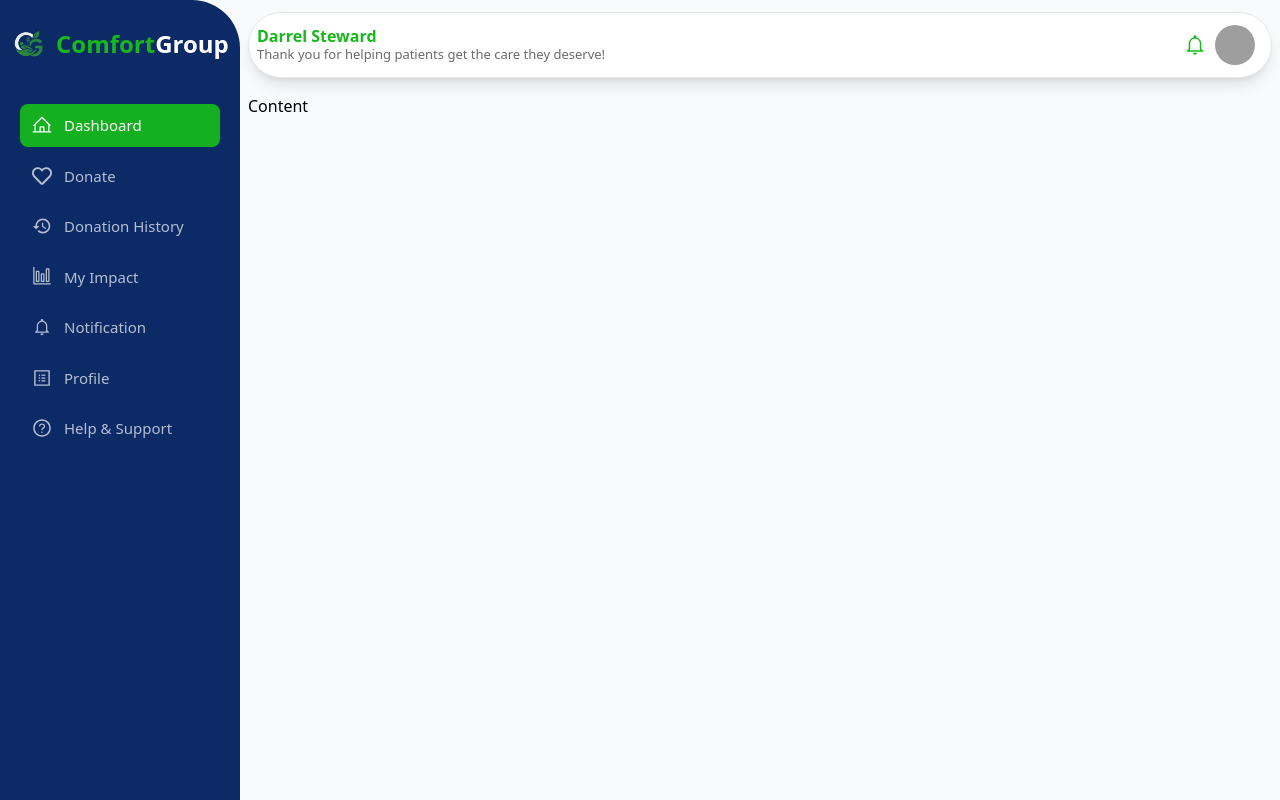
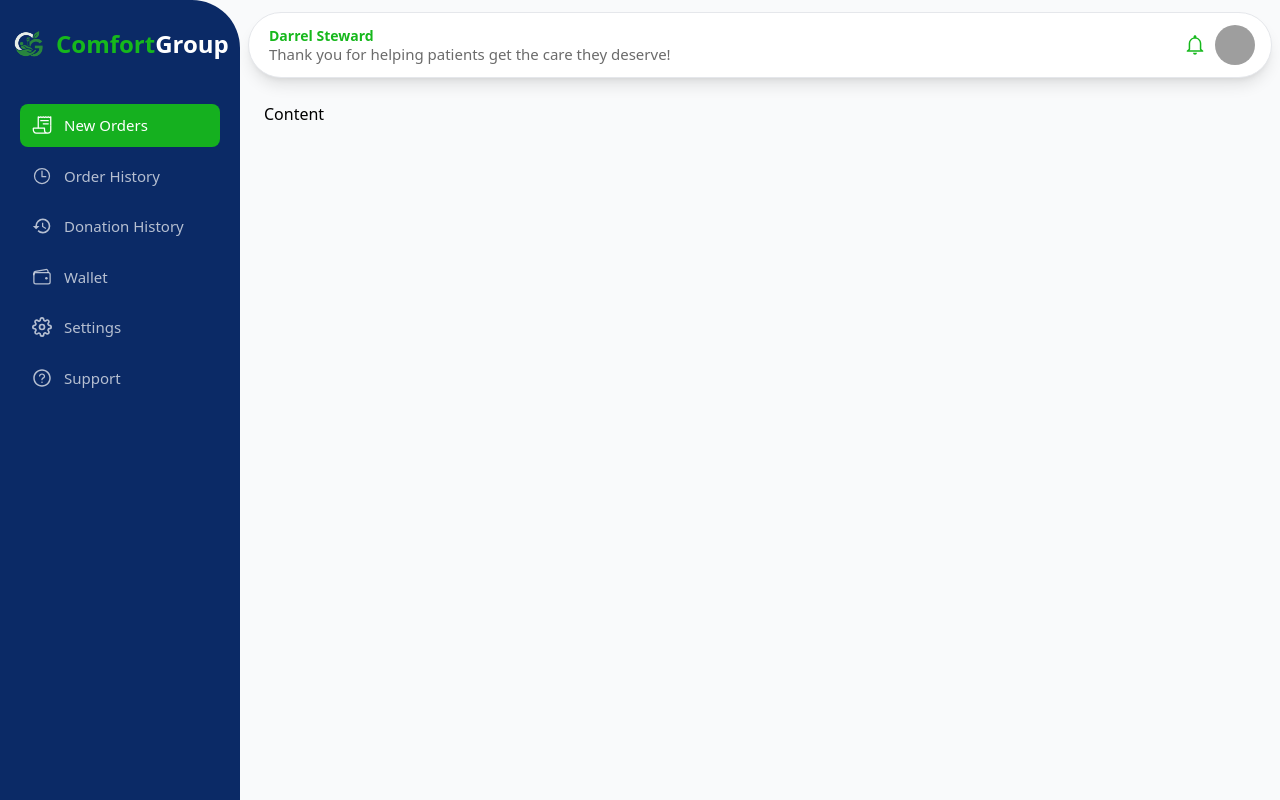
Before and after one commit to rihanat1/Comfort-Group, a React (Vite) app: page / in a window 1280 px wide. Built offline with nearby package versions, Linux system fonts and the light colour scheme; grey boxes are pictures that could not be loaded.

Commit message:
chnage brach name from rihanat_donor to rihanat_vendor and chnages the contents on the sidebar to suit vendor dashboard

```diff
--- a/src/App.jsx
+++ b/src/App.jsx
@@ -1,12 +1,12 @@
 
-import LandingPage from "./Screens/LandingPage";
-import DonorMainGrid from "./Screens/DonorMainGrid";
+// import LandingPage from "./Screens/LandingPage";
+import VendorMainGrid from "./Screens/VendorMainGrid";
 
 export default function App() {
   return (
    <>
    {/* <LandingPage/> */}
-   <DonorMainGrid/>
+   <VendorMainGrid/>
    </>
   )
 }
--- a/src/Screens/DonorMainGrid.jsx
+++ b/src/Screens/VendorMainGrid.jsx
@@ -1,11 +1,11 @@
 import React, { useState } from "react";
 import Logo from "../assets/Images/Logo.png";
-import SideBarContents from "../DonorDashboardContents/SideBarContents";
+import SideBarContents from "../VendorDashboardContents/SideBarContents";
 import { RxHamburgerMenu } from "react-icons/rx";
 import { IoMdNotificationsOutline } from "react-icons/io";
 import image from "../assets/Images/image.png";
 
-const DonorMainGrid = () => {
+const VendorMainGrid = () => {
   const [toggleSideBar, setToggleSideBar] = useState(false);
   const handleSideBar = () => setToggleSideBar(!toggleSideBar);
 
@@ -15,7 +15,7 @@ const DonorMainGrid = () => {
       {toggleSideBar && (
         <div
           onClick={handleSideBar}
-          className="fixed inset-0 bg-black/50 z-40 lg:hidden"
+          className="fixed inset-0 bg-black/10 z-50 lg:hidden"
         />
       )}
 
@@ -46,16 +46,16 @@ const DonorMainGrid = () => {
       <div className="flex flex-col px-2">
 
         <header className="sticky top-0 z-30 bg-gray-50 pt-3 pb-2">
-          <div className="border flex justify-between items-center py-3 rounded-full px-2 shadow-lg bg-white">
+          <div className="border flex justify-between items-center py-3 rounded-full px-2 lg:pl-5 shadow-lg bg-white">
             <div className="flex gap-4 items-center">
               <div onClick={handleSideBar} className="cursor-pointer lg:hidden">
-                <RxHamburgerMenu className="text-primary text-[20px] ml-2" />
+                <RxHamburgerMenu className="text-primary text-[18px] md:text-[20px] ml-2" />
               </div>
               <div className="flex flex-col leading-[18px]">
-                <p className="text-green font-semibold text-[16px]">
+                <p className="text-green font-semibold text-[13px] sm:text-[14px]">
                   Darrel Steward
                 </p>
-                <p className="text-secondary text-[13px]">
+                <p className="text-secondary text-[12px] sm:text-[13px] md:text-[15px]">
                   Thank you for helping patients get the care they deserve!
                 </p>
               </div>
@@ -73,7 +73,7 @@ const DonorMainGrid = () => {
           </div>
         </header>
 
-        <main className="mt-2">
+        <main className="mt-2 mx-2 px-2 py-2 ">
           Content
         </main>
       </div>
@@ -81,4 +81,4 @@ const DonorMainGrid = () => {
   );
 };
 
-export default DonorMainGrid;
+export default VendorMainGrid;
--- a/src/DonorDashboardContents/SideBarContents.jsx
+++ b/src/VendorDashboardContents/SideBarContents.jsx
@@ -1,22 +1,22 @@
 import React, { useState } from "react";
 import { AiOutlineProfile, AiOutlineQuestionCircle } from "react-icons/ai";
 import { FaRegHeart } from "react-icons/fa";
+import { FiSettings } from "react-icons/fi";
 import { IoMdNotificationsOutline } from "react-icons/io";
+import { IoReceiptOutline, IoTimeOutline, IoWalletOutline } from "react-icons/io5";
 import { MdHistory } from "react-icons/md";
-import { PiHouseLine } from "react-icons/pi";
 import { VscGraph } from "react-icons/vsc";
 
 const SideBarContents = () => {
-  const [activeItem, setActiveItem] = useState("Dashboard");
+  const [activeItem, setActiveItem] = useState("New Orders");
 
   const sideBarItems = [
-    { name: "Dashboard", icon: <PiHouseLine /> },
-    { name: "Donate", icon: <FaRegHeart /> },
+    { name: "New Orders", icon: <IoReceiptOutline /> },
+    { name: "Order History", icon: <IoTimeOutline /> },
     { name: "Donation History", icon: <MdHistory /> },
-    { name: "My Impact", icon: <VscGraph /> },
-    { name: "Notification", icon: <IoMdNotificationsOutline /> },
-    { name: "Profile", icon: <AiOutlineProfile /> },
-    { name: "Help & Support", icon: <AiOutlineQuestionCircle /> },
+    { name: "Wallet", icon: <IoWalletOutline /> },
+    { name: "Settings", icon: <FiSettings /> },
+    { name: "Support", icon: <AiOutlineQuestionCircle /> },
   ];
 
   return (
--- /dev/null
+++ b/src/VendorDashboardContents/VendorHeader.jsx
@@ -0,0 +1,38 @@
+import React from 'react'
+import { IoMdNotificationsOutline } from 'react-icons/io'
+import { RxHamburgerMenu } from 'react-icons/rx'
+
+const VendorHeader = () => {
+  return (
+    <header className="sticky top-0 z-30 bg-gray-50 pt-3 pb-2">
+             <div className="border flex justify-between items-center py-3 rounded-full px-2 lg:pl-5 shadow-lg bg-white">
+               <div className="flex gap-4 items-center">
+                 <div onClick={handleSideBar} className="cursor-pointer lg:hidden">
+                   <RxHamburgerMenu className="text-primary text-[20px] ml-2" />
+                 </div>
+                 <div className="flex flex-col leading-[18px]">
+                   <p className="text-green font-semibold text-[16px]">
+                     Darrel Steward
+                   </p>
+                   <p className="text-secondary text-[13px]">
+                     Thank you for helping patients get the care they deserve!
+                   </p>
+                 </div>
+               </div>
+               <div className="flex gap-2 items-center mr-2">
+                 <IoMdNotificationsOutline
+                  className="text-green text-2xl font-semibold" />
+                 <div className="w-10 h-10 rounded-full overflow-hidden shrink-0">
+                   <img
+                     src={image}
+                     alt="Profile"
+                     className="w-full h-full object-cover object-top"
+                   />
+                 </div>
+               </div>
+             </div>
+           </header>
+  )
+}
+
+export default VendorHeader
```
Also changed, not shown: src/LandingPageSubSections/ForVendors.jsx (renamed from src/LandingPageSubSections/ForDonors.jsx).
